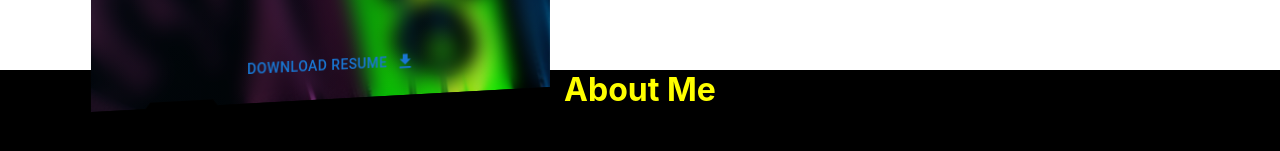
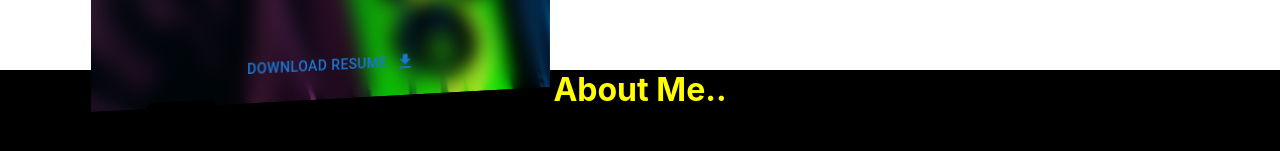
Before and after one commit to kalavida1327/developer-portfolio, a React (Create React App) app: page / in a window 1280 px wide. Shown: the part 551-702 px from the top of the page. Built offline with nearby package versions, Linux system fonts and the light colour scheme; the HTML template or start-up script is replaced by a standard one.

Commit message:
testfile...

```diff
--- a/src/Components/HeroSection/AboutSection/AboutComponent.js
+++ b/src/Components/HeroSection/AboutSection/AboutComponent.js
@@ -11,7 +11,7 @@ const Bgwrapper =  styled('div')({
 const  AboutComponent = () => {
   return (
     <Bgwrapper>
-        <h1>About Me</h1>
+        <h1>About Me..</h1>
     </Bgwrapper>
 
   )
```
